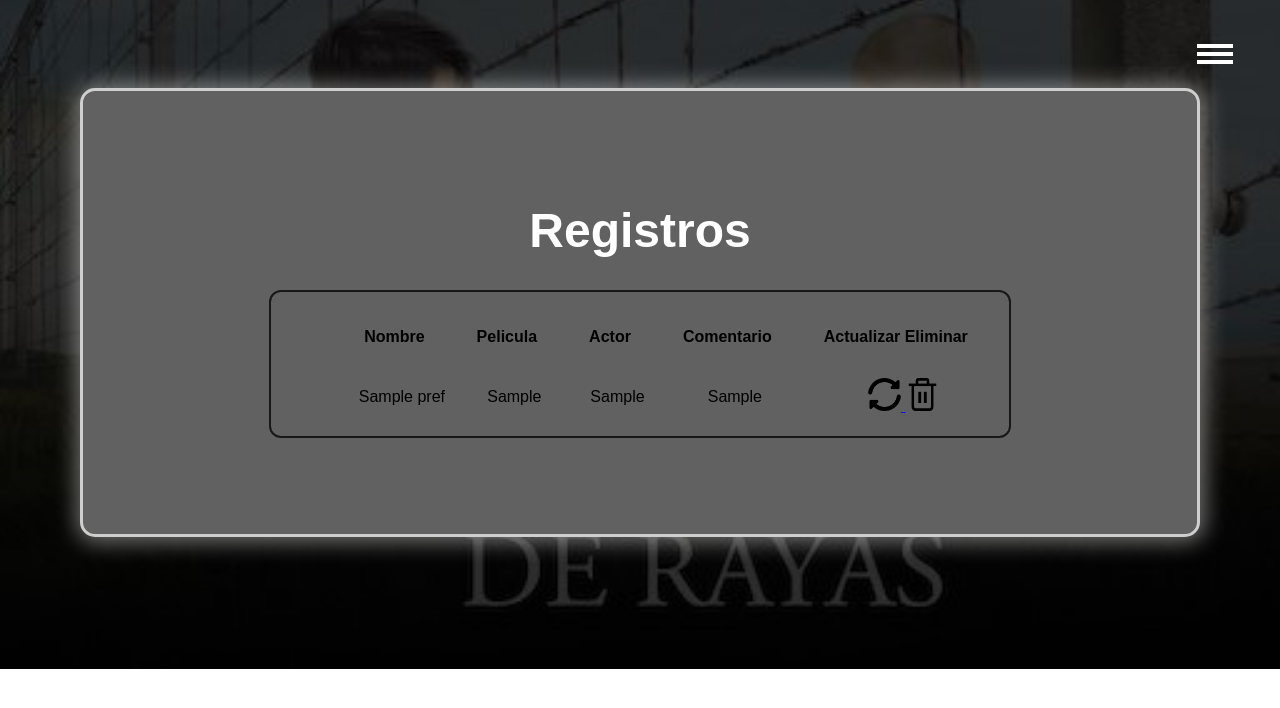
After one commit to UanDuck/Pelicula-fav, a PHP site: page /ayuda.php in a window 1280 px wide. The commit adds this page. Shown: the top 708 px of the page. Run offline with PHP 8.4, Linux system fonts and the light colour scheme; tables that the repository leaves empty or names only in its code hold one stand-in row (values such as "Sample post").

Commit message:
Finalizado A/E

```diff
--- /dev/null
+++ b/ayuda.php
@@ -0,0 +1,81 @@
+<!DOCTYPE html>
+<html lang="es">
+
+<head>
+    <meta charset="UTF-8">
+    <link rel="preconnect" href="https://fonts.googleapis.com">
+    <link rel="preconnect" href="https://fonts.gstatic.com" crossorigin>
+    <link href="https://fonts.googleapis.com/css2?family=Josefin+Sans:ital,wght@0,100..700;1,100..700&display=swap"
+        rel="stylesheet">
+    <meta name="viewport" content="width=device-width, initial-scale=1.0">
+    <title>Eliminar</title>
+    <link rel="stylesheet" href="css/style.css">
+    <link rel="stylesheet" href="css/nav.css">
+    <link rel="stylesheet" href="css/ayud.css">
+</head>
+
+<body>
+<input type="checkbox" id="active">
+    <label for="active" class="menu-btn"><span></span></label>
+    <label for="active" class="close"></label>
+    <div class="wrapper">
+        <div class="list">
+        <ul>
+            <li><a href="index.php">Inicio</a></li>
+            <li><a href="votos.php">Votos</a></li>
+            <li><a href="ayuda.php">Ayuda</a></li>
+            <li><a href="ayuda.php">Editar o Eliminar</a></li>
+        </ul>
+        </div>
+    </div>
+
+    <div class="full">
+        <h1>Registros</h1>
+        <?php
+        include("php/conector.php");
+        if ($conexion->connect_error) {
+            die('Hmmmmm esta mal   ayud.php' . $conexion->connect_error);
+        }
+
+        $consulta = "select id_u, nom_u, pelicula, actor, op_u from pref";
+        $registros = $conexion->query($consulta);
+        echo '<div class="formulario">';
+        echo '<table>';
+        echo '<tr>';
+        echo '<th> </th>';
+        echo '<th>' . 'Nombre' . '</th>';
+        echo '<th>' . 'Pelicula' . '</th>';
+        echo '<th>' . 'Actor' . '</th>';
+        echo '<th>' . 'Comentario' . '</th>';
+        echo '<th>' . 'Actualizar  Eliminar' . '</th>';
+        echo '</tr>';
+        while ($reg = mysqli_fetch_array($registros)) {
+            $id_u = $reg['id_u'];
+            echo '<td>';
+            echo '';
+            echo '';
+            echo '<td>' . $reg['nom_u'] . '</td>';
+            echo '<td>' . $reg['pelicula'] . '</td>';
+            echo '<td>' . $reg['actor'] . '</td>';
+            echo '<td>' . $reg['op_u'] . '</td>';
+
+
+            echo '<td><a href="actualizar.php?id_u=' . $id_u . '"><img style="height: 33px;" src="img/refresh.png" alt="actualizar"</a>';
+            echo "     ";
+            echo '<a href="#"  onclick=eliminar(' . $id_u . ')><img style="height: 33px;" src="img/trash.png" alt="delete"</a></td>';
+            echo '</tr>';
+        }
+        echo "</table>";
+        echo "</div>";
+        ?>
+    </div>
+</body>
+<script type="text/javascript">
+    function eliminar(id_u) {
+        if (confirm('Estas seguro de eliminar este registro?')) {
+            location.href = "elimina.php?id_u=" + id_u;
+        }
+    }
+</script>
+
+</html>
--- /dev/null
+++ b/css/ayud.css
@@ -0,0 +1,89 @@
+.formulario {
+    display: grid;
+    place-items: center;
+    padding: 2rem;
+}
+
+input,
+button,
+textarea,
+select {
+    padding: 2px 15px;
+    border: none;
+    border-radius: 15px;
+    font-size: 15px;
+    width: 80%;
+}
+
+.formulario button {
+    border: none;
+    border-radius: 50px;
+    background-color: rgb(14, 190, 67);
+    color: aliceblue;
+    font-size: 20px;
+    width: auto;
+    padding: 7px 18px;
+}
+
+button:hover {
+    background-color: rgb(0, 219, 66);
+
+}
+
+label{
+    font-size: 30px;
+}
+
+select,
+textarea,
+input {
+    padding: 8px;
+    background: #181818;
+    color: antiquewhite;
+    text-align: center;
+    font-size: 22px;
+}
+
+.resultado {
+    font-size: medium;
+    color: antiquewhite;
+    border: 2px solid #181818;
+    border-radius: 10px;
+    padding: 15px;
+    margin: 0px;
+    font-size: 23px;
+}
+
+#resultado {
+    color: #212121;
+    font-size: 0;
+}
+
+
+#consulta {
+    color: #212121;
+    font-size: 0;
+}
+
+
+table{
+    border-radius: 12px;
+    border: 2px solid #181818;
+    display: grid;
+    place-items: center;
+    padding: 14px;
+}
+td{
+    padding-top: 10px;
+    padding-bottom: 5px;
+    padding-left: 15px;
+}
+th,tr{
+    margin: 15px 5px;
+    padding: 20px 25px;
+}
+
+.ico{
+    height: 43px;
+    text-decoration: none;
+}
--- a/css/nav.css
+++ b/css/nav.css
@@ -7,13 +7,17 @@
     }
 
     .wrapper {
+        margin: 0;
         position: fixed;
         top: 0;
         /*left: -100%;*/
         right: -100%;
         height: 100%;
-        width: 100%;
+        width: 90%;
         background: #4c13bff6;
+        background-image: url(bgenpj.jpg);
+        background-repeat: no-repeat;
+        background-size: cover;
         transition: all 0.6s ease-in-out;
         border-radius: 20px;
     }
@@ -28,8 +32,8 @@
         z-index: 2;
         right: 20px;
         top: -70px;
-        height: 50px;
-        width: 50px;
+        height: 70px;
+        width: 90px;
         text-align: center;
         line-height: 50px;
         border-radius: 50%;
@@ -67,7 +71,6 @@
         transition: background .6s;
     }
 
-    /* closing animation */
     #active:checked+.menu-btn span {
         transform: scaleX(0);
     }
@@ -83,17 +86,18 @@
     }
 
     .wrapper ul {
+        width: 100%;
         position: absolute;
         top: 60%;
         left: 50%;
-        height: 90%;
+        height: 97%;
         transform: translate(-50%, -50%);
         list-style: none;
         text-align: center;
     }
 
     .wrapper ul li {
-        height: 10%;
+        height: 12%;
         margin: 15px 0;
     }
 
@@ -132,7 +136,7 @@
     }
 
     .wrapper ul li a:hover {
-        color: #ffffff;
+        color: #000;
     }
 
     input[type="checkbox"] {
@@ -176,3 +180,7 @@
         transition-delay: .6s;
         transform: translateX(-100px);
     }
+
+    .lista{
+        text-align: center;
+    }
--- a/css/style.css
+++ b/css/style.css
@@ -110,77 +110,6 @@ iframe {
     border: 1px solid rgb(41, 41, 41);
 }
 
-
-
-
-
-.formulario {
-    display: grid;
-    place-items: center;
-    padding: 2rem;
-}
-
-input,
-button,
-textarea,
-select {
-    padding: 2px 15px;
-    border: none;
-    border-radius: 15px;
-    font-size: 15px;
-    width: 80%;
-}
-
-.formulario button {
-    border: none;
-    border-radius: 50px;
-    background-color: rgb(14, 190, 67);
-    color: aliceblue;
-    font-size: 20px;
-    width: auto;
-    padding: 7px 18px;
-}
-
-button:hover {
-    background-color: rgb(0, 219, 66);
-
-}
-
-label{
-    font-size: 30px;
-}
-
-select,
-textarea,
-input {
-    padding: 8px;
-    background: #181818;
-    color: antiquewhite;
-    text-align: center;
-    font-size: 22px;
-}
-
-.resultado {
-    font-size: medium;
-    color: antiquewhite;
-    border: 2px solid #181818;
-    border-radius: 10px;
-    padding: 15px;
-    margin: 0px;
-    font-size: 23px;
-}
-
-#resultado {
-    color: #212121;
-    font-size: 0;
-}
-
-
-#consulta {
-    color: #212121;
-    font-size: 0;
-}
-
 /*    notificacion    */
 :root {
     --not-background: #313e2c;
```
Also changed, not shown: actualiza.php (added, +18 -0 lines), actualizar.php (added, +92 -0 lines), elimina.php (added, +13 -0 lines), index.php (+9 -7 lines), votos.php (+14 -2 lines), img/accept.png (added), img/refresh.png (added), img/trash.png (added).
